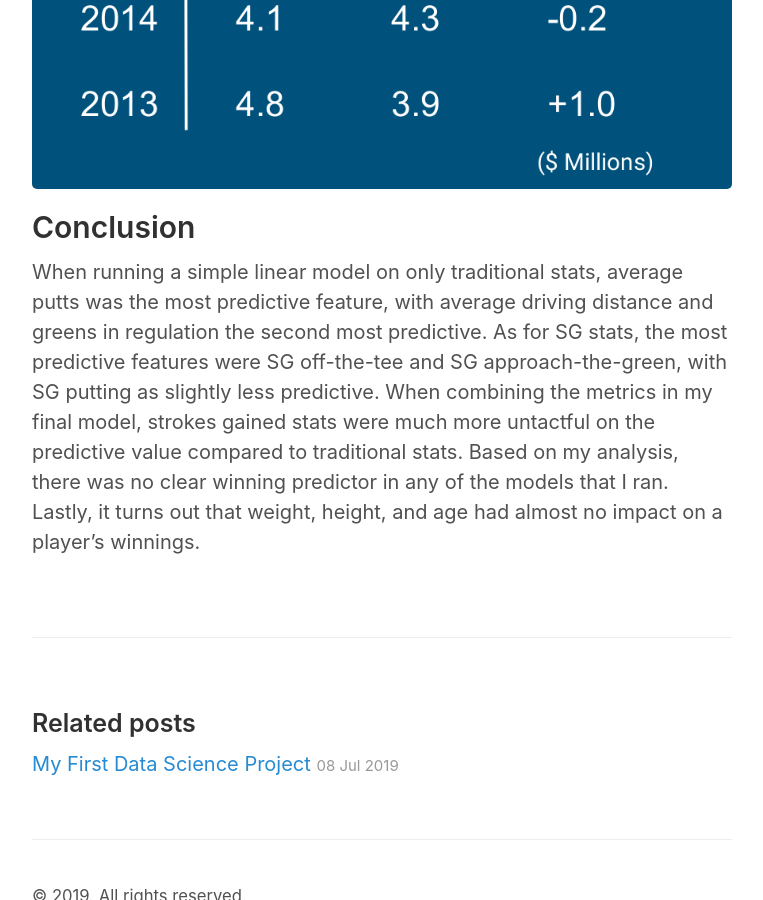
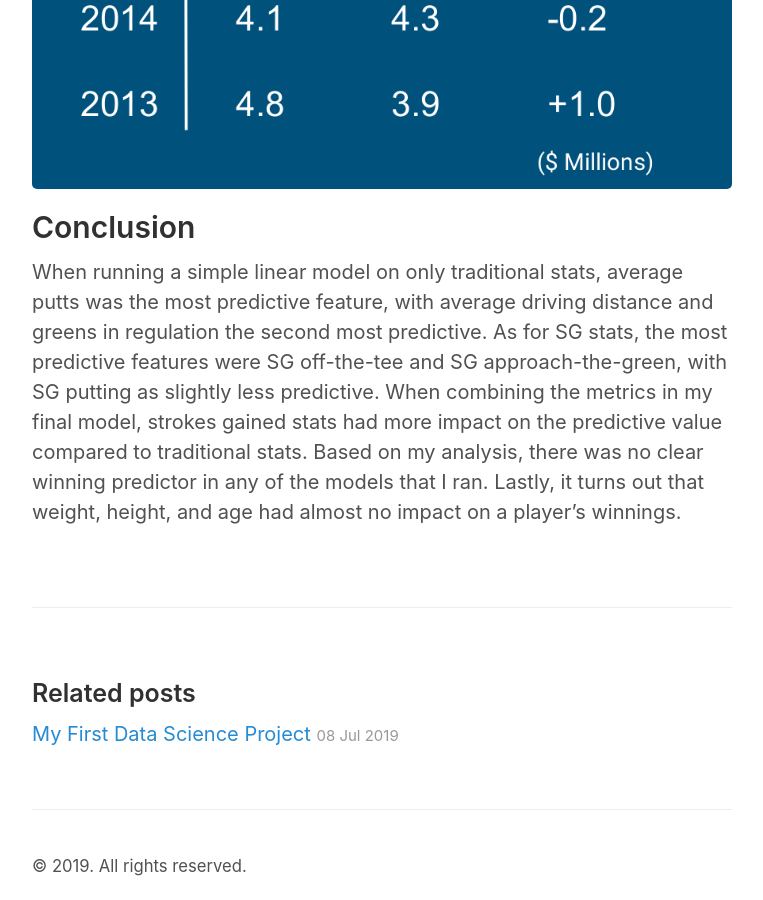
Before and after one commit to rzhang27/rzhang27.github.io, a Jekyll site: the page built from _posts/2019-07-22-project2.md, in a window 1280 px wide and 900 px high, scrolled down 6940 px. Shown: the whole window, without its empty margins (258-1021 px from the left). Built offline with Jekyll 4.4.1, drawn with Linux system fonts in a browser that asks for light colours.

Commit message:
fixed typo

```diff
--- a/_posts/2019-07-22-project2.md
+++ b/_posts/2019-07-22-project2.md
@@ -202,4 +202,4 @@ For a more concrete example on how my model performed on an individual player, I
 
 ## Conclusion
 
-When running a simple linear model on only traditional stats, average putts was the most predictive feature, with average driving distance and greens in regulation the second most predictive.  As for SG stats, the most predictive features were SG off-the-tee and SG approach-the-green, with SG putting as slightly less predictive.  When combining the metrics in my final model, strokes gained stats were much more untactful on the predictive value compared to traditional stats.  Based on my analysis, there was no clear winning predictor in any of the models that I ran.  Lastly, it turns out that weight, height, and age had almost no impact on a player's winnings.
+When running a simple linear model on only traditional stats, average putts was the most predictive feature, with average driving distance and greens in regulation the second most predictive.  As for SG stats, the most predictive features were SG off-the-tee and SG approach-the-green, with SG putting as slightly less predictive.  When combining the metrics in my final model, strokes gained stats had more impact on the predictive value compared to traditional stats.  Based on my analysis, there was no clear winning predictor in any of the models that I ran.  Lastly, it turns out that weight, height, and age had almost no impact on a player's winnings.
```
